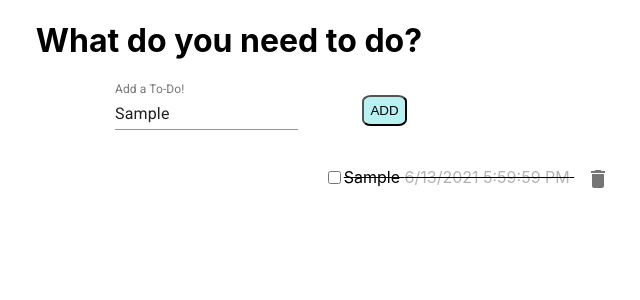
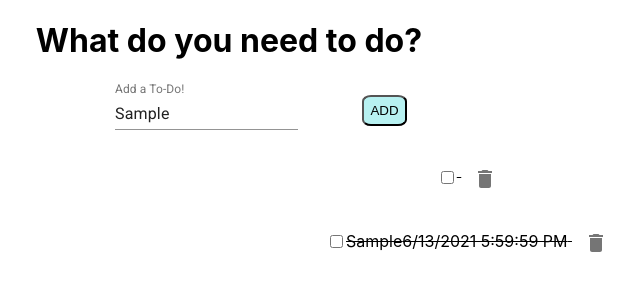
Before and after one commit to NathanaelMA/To-do-List, a React (Create React App) app: page / in a window 1280 px wide. Both pictures are taken after typing "Sample" into the empty fields and a click on the button "ADD". Shown: the top 300 px of the page, without its empty margins (411-1051 px from the left). Built offline with nearby package versions, Linux system fonts and the light colour scheme.

Commit message:
lost duplicates & delete function but timestamp works

```diff
--- a/src/component/list-container/list.js
+++ b/src/component/list-container/list.js
@@ -6,25 +6,30 @@ import "./list.css";
 
 class List extends Component {
   state = {
-    tags: [],
-    isChecked: false,
+    todos: [
+      {
+        // text: "",
+        // timestamp: "",
+        // isChecked: false,
+      },
+    ],
   };
 
   checkBox = (check) => {
     if (!this.isChecked) return true;
-    return this.setState({ isChecked: !this.isChecked });
+    return !this.todos.isChecked;
   };
 
-  rendertags() {
-    if (this.state.tags.length === 0)
+  rendertodos() {
+    if (this.state.todos.length < 2)
       return <p>Please enter to do list tasks</p>;
 
     return (
       <ul>
         {" "}
-        {this.state.tags.map((tag) => (
+        {this.state.todos.map((todo) => (
           <p
-            key={tag}
+            key={todo.text}
             style={{
               color: "black",
               textDecoration: this.checkBox() ? "Line-through" : null,
@@ -37,12 +42,9 @@ class List extends Component {
               onClick={() => this.checkBox()}
               id="checkbox"
             />
-            {tag}{" "}
-            <span className="dateTime">
-              {" "}
-              {new Date().toLocaleString().replace(",", "")}{" "}
-            </span>
-            <IconButton id="delete" onClick={() => this.removeItem(tag)}>
+            {todo.text}
+            {todo.timestamp} <span className="dateTime"> </span>
+            <IconButton id="delete" onClick={() => this.removeItem(todo.text)}>
               <DeleteIcon />
             </IconButton>{" "}
           </p>
@@ -51,9 +53,11 @@ class List extends Component {
     );
   }
 
-  removeItem = (tag) => {
-    let arr = this.state.tags;
-    return this.setState({ tags: arr.filter((item) => item !== tag) });
+  removeItem = (todo) => {
+    let arr = this.state.todos;
+    return this.setState({
+      todos: arr.filter((item) => item.text !== todo),
+    });
   };
 
   render() {
@@ -62,17 +66,24 @@ class List extends Component {
         <button className="pressButton" onClick={this.increaseArr}>
           ADD
         </button>
-        <div className="listOutput">{this.rendertags()}</div>
+        <div className="listOutput">{this.rendertodos()}</div>
       </span>
     );
   }
 
   increaseArr = () => {
-    let arr = this.state.tags;
+    let arr = this.state.todos;
     let words = this.props.text;
     if (arr.includes(words)) return alert("No duplicates allowed");
     this.setState({
-      tags: [...arr, words],
+      todos: [
+        ...arr,
+        {
+          text: words,
+          timestamp: new Date().toLocaleString().replace(",", ""),
+          isChecked: false,
+        },
+      ],
     });
   };
 }
```
